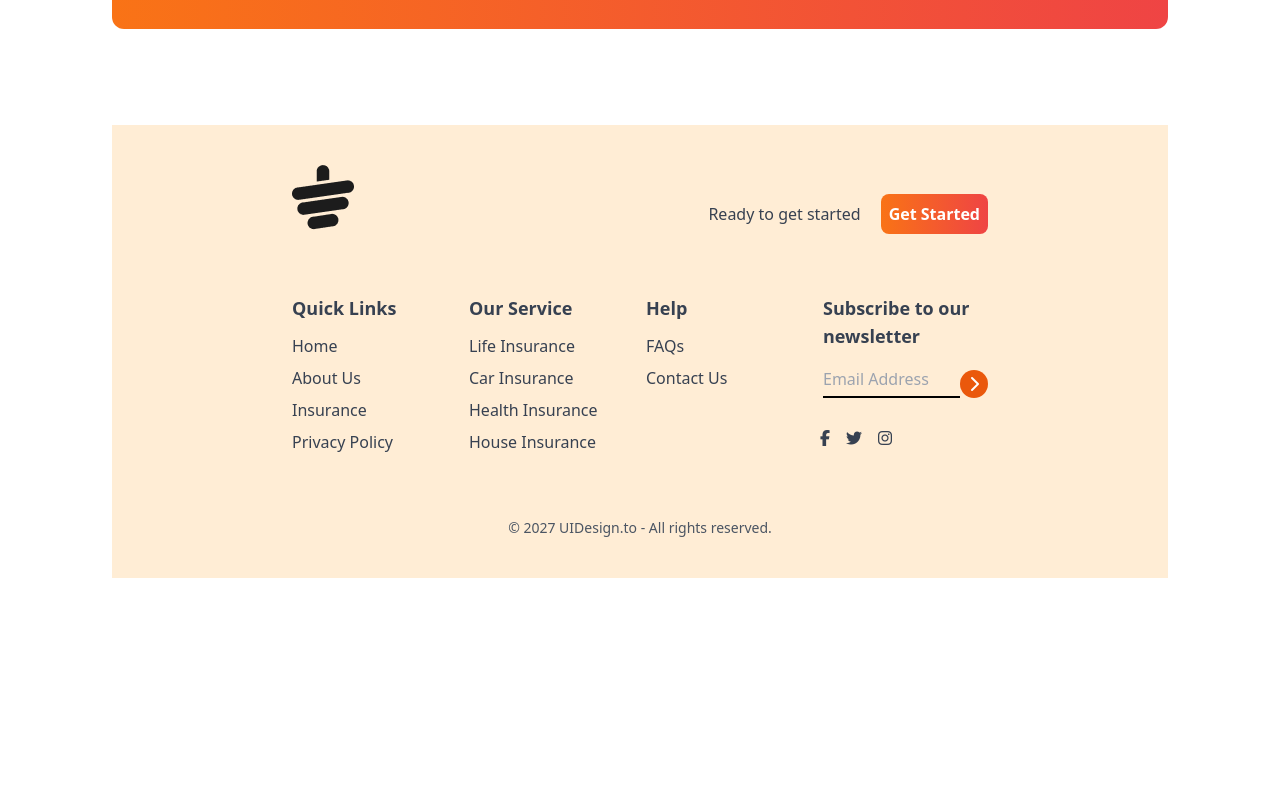
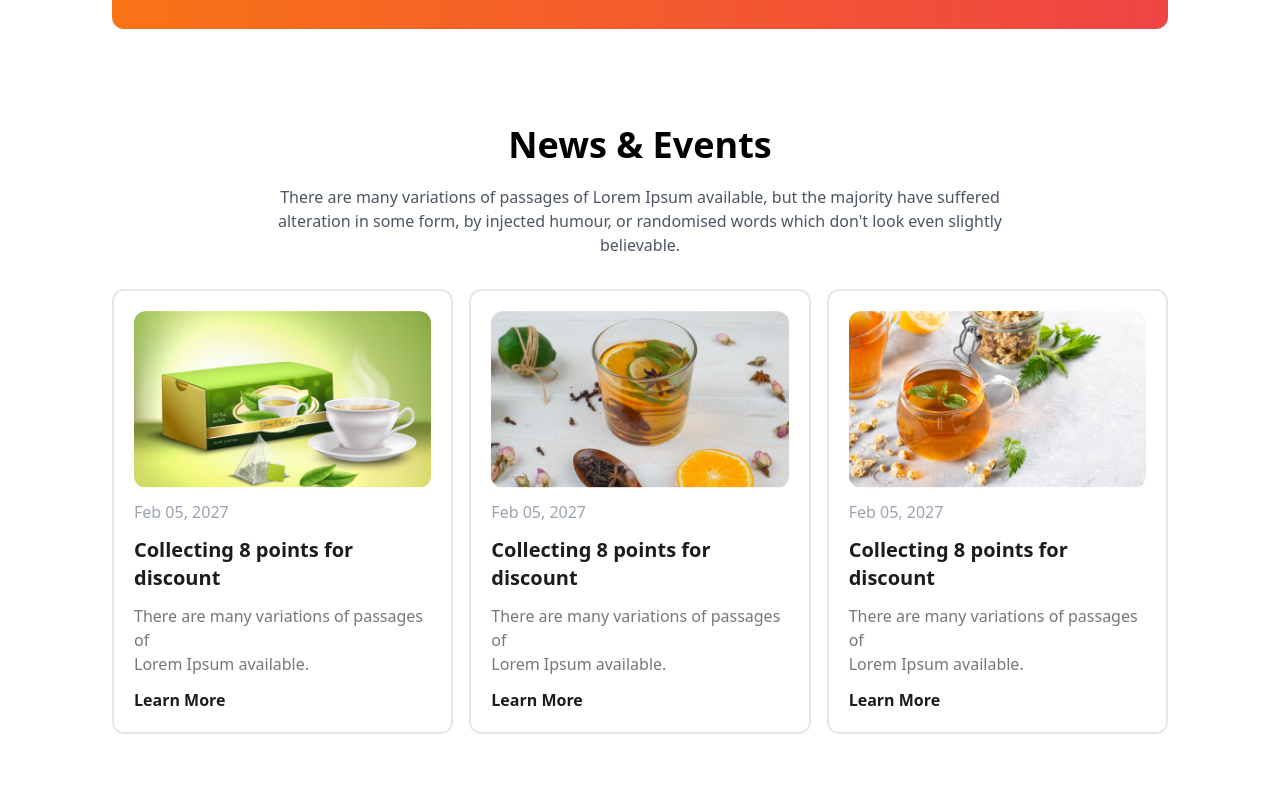
Before and after one commit to kira217-cyber/Tea-House, a plain HTML site: page index.html in a window 1280 px wide. Shown: the part 2440-3240 px from the top of the page. Before the commit the page ends 3018 px from the top, so only its background shows below. Drawn offline with nearby package versions, Linux system fonts and the light colour scheme.

Commit message:
added all section complete

```diff
--- a/index.html
+++ b/index.html
@@ -184,7 +184,36 @@
             </div>
           </section>
           <!-- News Section Home-Work -->
-
+            <section>
+              <div class="text-center mb-8">
+                <h1 class="text-3xl md:text-4xl font-bold mb-5">News & Events</h1>
+                <p class="text-gray-600 max-w-3xl mx-auto ">There are many variations of passages of Lorem Ipsum available, but the majority have suffered alteration in some form, by injected humour, or randomised words which don't look even slightly believable. </p>
+             </div>
+             <!-- News card section -->
+             <div class="grid grid-cols-1 md:grid-cols-2 lg:grid-cols-3 gap-4 mb-32">
+                <div class="flex flex-col gap-3 px-5 py-5 border-2 rounded-xl">
+                  <div class="w-full"><img class="rounded-xl" src="./images/news-1.png" alt=""></div>
+                  <h4 class="text-gray-400 text-base">Feb 05, 2027</h4>
+                  <h2 class="text-[#1C1C1C] text-xl font-bold">Collecting 8 points for <br> discount</h2>
+                  <p class="text-[#777777] text-base ">There are many variations of passages of <br> Lorem Ipsum available.</p>
+                  <a class="text-[#1C1C1C] font-bold" href="">Learn More</a>
+                </div>
+                <div class="flex flex-col gap-3 px-5 py-5 border-2 rounded-xl">
+                  <div class="w-full"><img class="rounded-xl" src="./images/news-2.png" alt=""></div>
+                  <h4 class="text-gray-400 text-base">Feb 05, 2027</h4>
+                  <h2 class="text-[#1C1C1C] text-xl font-bold">Collecting 8 points for <br> discount</h2>
+                  <p class="text-[#777777] text-base ">There are many variations of passages of <br> Lorem Ipsum available.</p>
+                  <a class="text-[#1C1C1C] font-bold" href="">Learn More</a>
+                </div>
+                <div class="flex flex-col gap-3 px-5 py-5 border-2 rounded-xl">
+                  <div class="w-full"><img class="rounded-xl" src="./images/news-3.png" alt=""></div>
+                  <h4 class="text-gray-400 text-base">Feb 05, 2027</h4>
+                  <h2 class="text-[#1C1C1C] text-xl font-bold">Collecting 8 points for <br> discount</h2>
+                  <p class="text-[#777777] text-base ">There are many variations of passages of <br> Lorem Ipsum available.</p>
+                  <a class="text-[#1C1C1C] font-bold" href="">Learn More</a>
+                </div>
+             </div>
+            </section>
 
           <!-- Footer Section -->
            <footer class="bg-orange-100 text-gray-700 py-10 px-4 md:px-16">
@@ -266,7 +295,7 @@
                   </div>
                  </div>
                </div>
-               <div class="text-center pt-4 mt-12">
+               <div class="text-center pt-4 mt-">
                 <p class="text-sm text-gray-600">© 2027 UIDesign.to - All rights reserved.</p>
                </div>
             </div>
```
Lines whose indentation alone changed are shown as unchanged.
